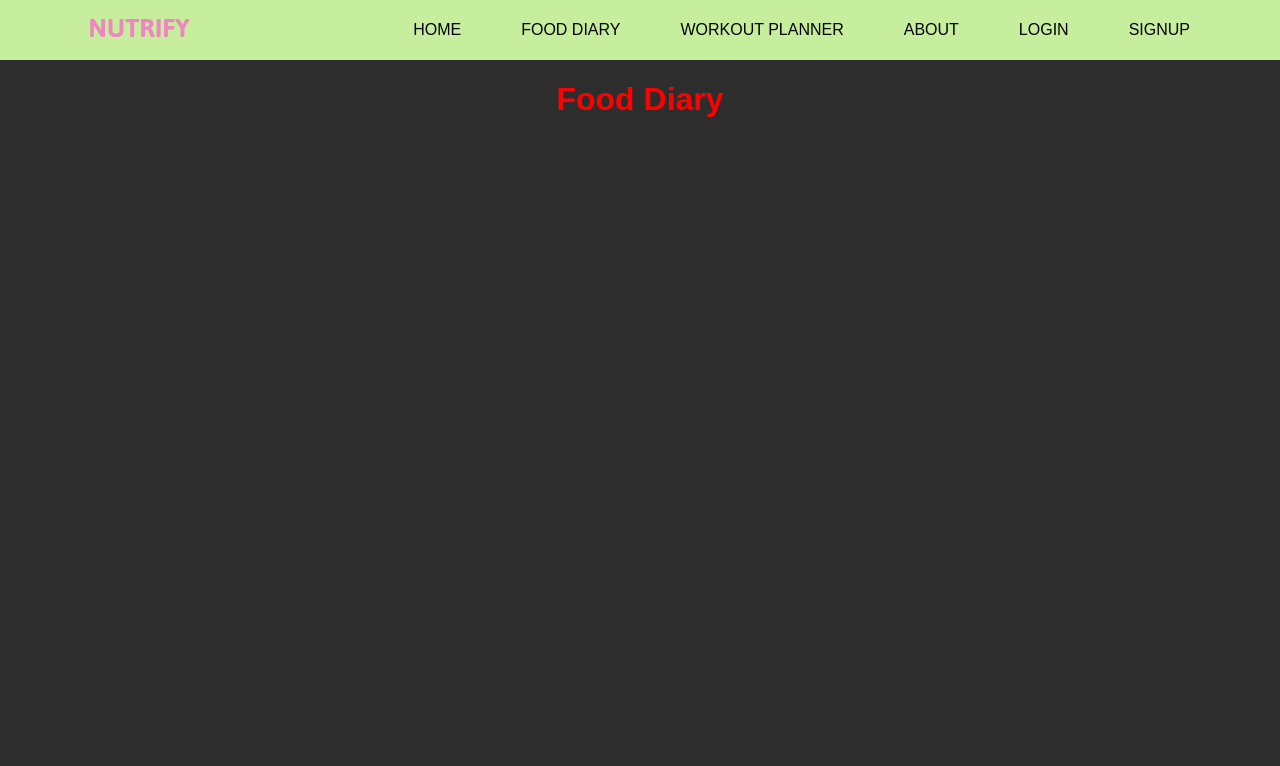
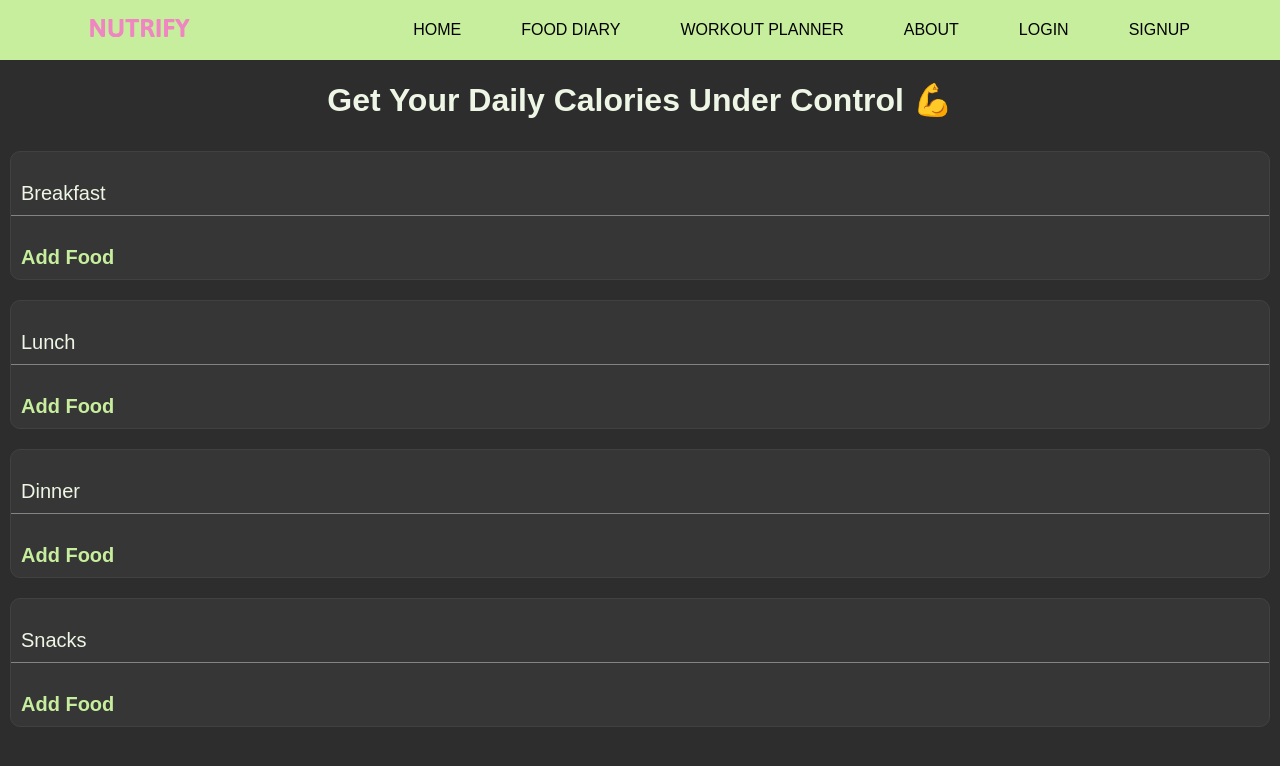
Before and after one commit to Percyy16/nutrifyApp, a React (Create React App) app in the folder client/: page /FoodDiary in a window 1280 px wide. Shown: the top 766 px of the page. Built offline with nearby package versions, Linux system fonts and the light colour scheme.

Commit message:
FooDiary page design

```diff
--- a/client/src/pages/FoodDiary/FoodDiary.jsx
+++ b/client/src/pages/FoodDiary/FoodDiary.jsx
@@ -3,19 +3,54 @@ import "../FoodDiary/FoodDiary.scss";
 
 export const FoodDiary = () => {
     return (
-    <div className="foodDiary_container">
+        <>
+            <div className="foodDiary_container__header">
                 <h1>
-            Food Diary
+                    Get Your Daily Calories Under Control 💪
                 </h1>
-        <div className="foodDiary_container__breakfast">
-
             </div>
-        <div className="foodDiary_container__lunch">
-
+            <div className="foodDiary_container__section">
+                <div className="foodDiary_container__food">
+                    <div>
+                        <p>Breakfast</p>
                     </div>
-        <div className="foodDiary_container__dinner">
-
+                    <div>
+                        <button>
+                            Add Food
+                        </button>
                     </div>
                 </div>
+                <div className="foodDiary_container__food">
+                    <div>
+                        <p>Lunch</p>
+                    </div>
+                    <div>
+                        <button>
+                            Add Food
+                        </button>
+                    </div>
+                </div>
+                <div className="foodDiary_container__food">
+                    <div>
+                        <p>Dinner</p>
+                    </div>
+                    <div>
+                        <button>
+                            Add Food
+                        </button>
+                    </div>
+                </div>
+                <div className="foodDiary_container__food">
+                    <div>
+                        <p>Snacks</p>
+                    </div>
+                    <div>
+                        <button>
+                            Add Food
+                        </button>
+                    </div>
+                </div>
+            </div>
+        </>
     );
 };
--- a/client/src/pages/FoodDiary/FoodDiary.scss
+++ b/client/src/pages/FoodDiary/FoodDiary.scss
@@ -1,9 +1,41 @@
-.foodDiary_container {
+.foodDiary_container__header {
     display: flex;
     align-items: center;
     justify-content: center;
     width: 100%;
+
     h1 {
-        color: red;
+        color: #eef6e5;
     }
 }
+
+.foodDiary_container__section {
+    display: flex;
+    flex-direction: column;
+}
+
+.foodDiary_container__food {
+    display: flex;
+    flex-direction: column;
+    border: 1px solid rgb(66, 65, 65);
+    background-color: rgb(54, 54, 54);
+    margin: 10px;
+    border-radius: 10px;
+
+    div p {
+        color: #eef6e5;
+        border-bottom: 1px solid rgb(131, 131, 131);
+        font-size: 20px;
+        padding: 10px;
+    }
+
+    div button {
+        background-color: transparent;
+        border: none;
+        cursor: pointer;
+        color: #c7ee9d;
+        font-size: 20px;
+        font-weight: bold;
+        padding: 10px;
+    }
+}
--- a/client/src/pages/Home/Home.jsx
+++ b/client/src/pages/Home/Home.jsx
@@ -1,5 +1,20 @@
+import React from "react";
+import "../Home/Home.scss";
+
 export const Home = () => {
     return (
-    <div>Home</div>
+        <div className="home_container">
+            <div className="home_container__whyUse">
+                <h1>
+                    Why to use Nutrify?
+                </h1>
+                <p>
+                    Track your daily calories
+                </p>
+                <p>
+                    Schedule your workouts
+                </p>
+            </div>
+        </div>
     );
 };
```
Lines whose indentation alone changed are shown as unchanged.
